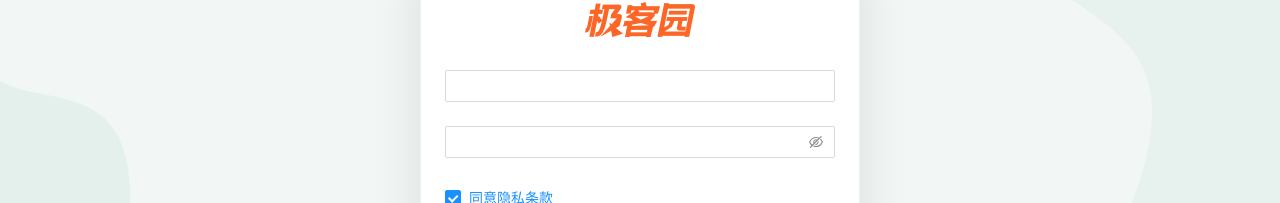
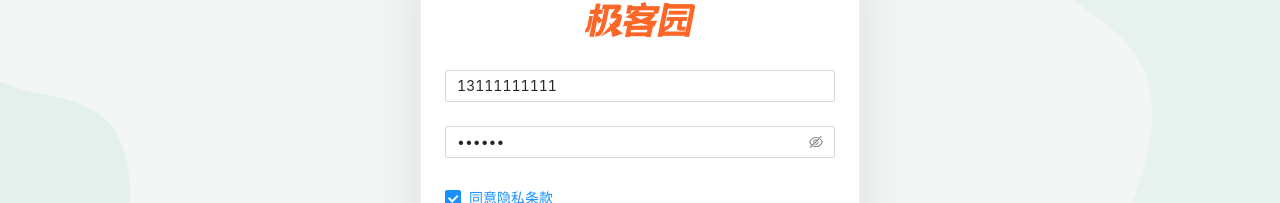
Before and after one commit to isakya/react-admin-demo, a React (Create React App) app: page /login in a window 1280 px wide. Shown: the part 255-458 px from the top of the page. Built offline with nearby package versions, Linux system fonts and the light colour scheme.

Commit message:
表单校验实现

```diff
--- a/src/pages/Login/index.js
+++ b/src/pages/Login/index.js
@@ -9,15 +9,43 @@ function Login() {
         <img className="login-logo" src={logo} alt="" />
         {/* 登陆表单 */}
         <Form
-          initialValues={{ remember: true }}
+          validateTrigger={['onBlur', 'onChange']}
+          initialValues={{
+            remember: true,
+            username: 13111111111,
+            password: 123456
+          }}
         >
           <Form.Item
+            name="username"
+            rules={[
+              {
+                pattern: /^1[3-9]\d{9}$/,
+                message: '手机号码格式不正确',
+                validateTrigger: 'onBlur'
+              },
+              {
+                required: true,
+                message: '请输入手机号'
+              }
+            ]}
           >
             <Input />
           </Form.Item>
 
           <Form.Item
-
+            name="password"
+            rules={[
+              {
+                required: true,
+                message: '请输入密码'
+              },
+              {
+                min: 6,
+                message: '请输入6位密码',
+                validateTrigger: 'onBlur'
+              }
+            ]}
           >
             <Input.Password />
           </Form.Item>
```
